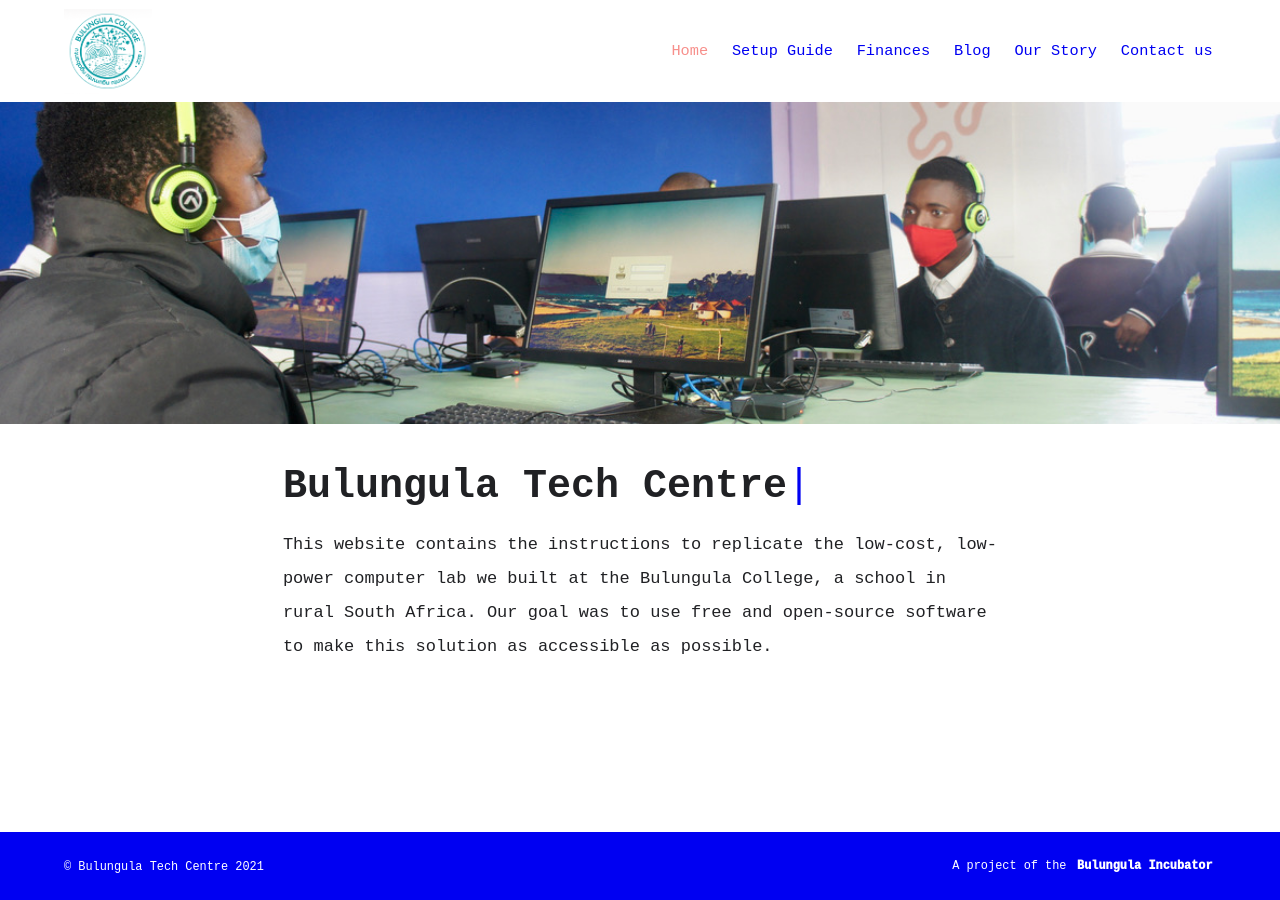
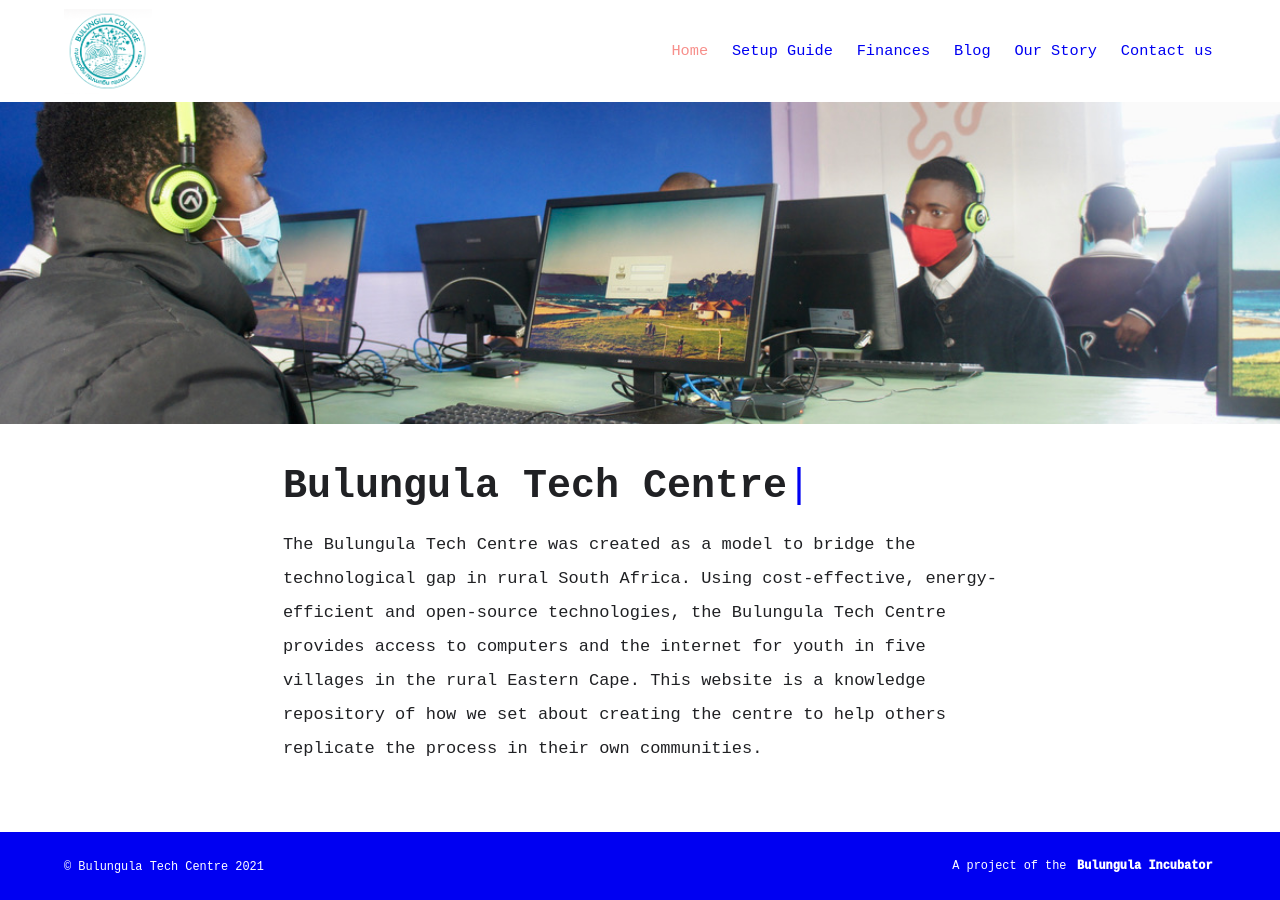
Before and after one commit to bulungula-tech-centre/bulungula-tech-centre, a Jekyll site: the page built from index.md, in a window 1280 px wide. Built offline with Jekyll 4.4.1, drawn with Linux system fonts in a browser that asks for light colours.

Commit message:
update homepage

```diff
--- a/index.md
+++ b/index.md
@@ -5,4 +5,4 @@ feature_image: "/assets/images/home/students_on_computers.jpeg"
 excerpt: "This website contains the instructions to replicate the low-cost, low-power computer lab we built at the Bulungula College, a school in rural South Africa. Our goal was to use free and open-source software to make this solution as accessible as possible."
 ---
 
-This website contains the instructions to replicate the low-cost, low-power computer lab we built at the Bulungula College, a school in rural South Africa. Our goal was to use free and open-source software to make this solution as accessible as possible.
+The Bulungula Tech Centre was created as a model to bridge the technological gap in rural South Africa. Using cost-effective, energy-efficient and open-source technologies, the Bulungula Tech Centre provides access to computers and the internet for youth in five villages in the rural Eastern Cape. This website is a knowledge repository of how we set about creating the centre to help others replicate the process in their own communities.
```
